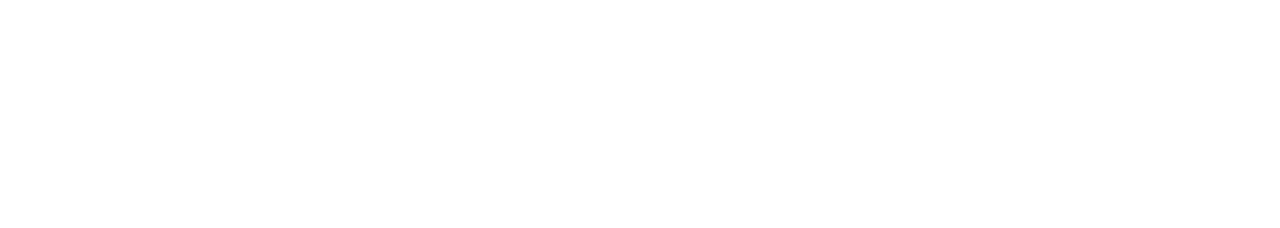
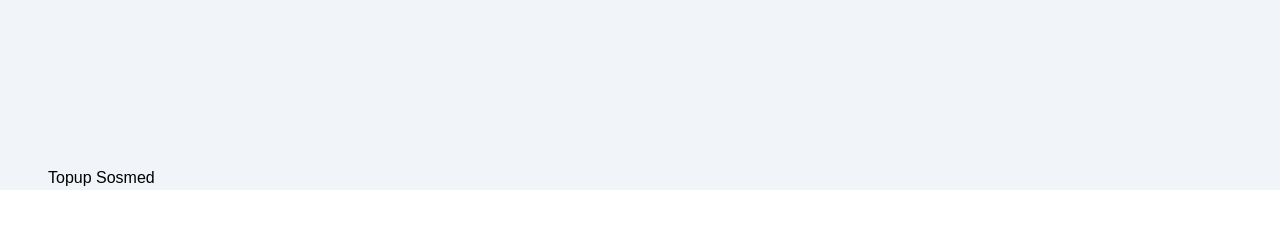
Before and after one commit to alifananta253/web-kampus, a Vue app: page /mahasiswa in a window 1280 px wide. Shown: the part 1122-1350 px from the top of the page. Before the commit the page ends 1192 px from the top, so only its background shows below. Built offline with nearby package versions, Linux system fonts and the light colour scheme; a web font is replaced by a local one.

Commit message:
Update MahasiswaView.vue

```diff
--- a/src/page/MahasiswaView.vue
+++ b/src/page/MahasiswaView.vue
@@ -10,6 +10,7 @@
       </div>
     </div>
     <div class="fixed lg:-bottom-8 bottom-0 w-full">
+
 <svg viewBox="0 0 1280 125" fill="none" xmlns="http://www.w3.org/2000/svg" data-aos="fade-up" data-aos-delay="800">
 <path d="M0 0L71.1111 10.7C142.222 21 284.444 43 426.667 42.7C568.889 43 711.111 21 853.333 10.7C995.556 -2.86102e-06 1137.78 0 1208.89 0H1280V125H1208.89C1137.78 125 995.556 125 853.333 125C711.111 125 561.222 125 419 125C276.778 125 142.222 125 71.1111 125H0V0Z" fill="url(#paint0_linear_16_912)"/>
 <defs>
@@ -19,6 +20,9 @@
 </linearGradient>
 </defs>
 </svg>
+    </div>
+    <div class="container pt-24 mb-20">
+      <h1><a href="https://topup.reservasi-gkm.com/">Topup Sosmed</a></h1>
     </div>
   </section>
 </template>
```
